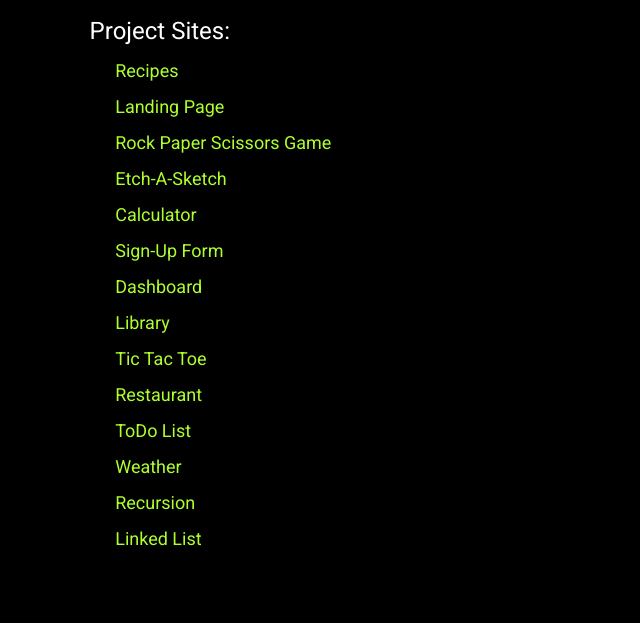
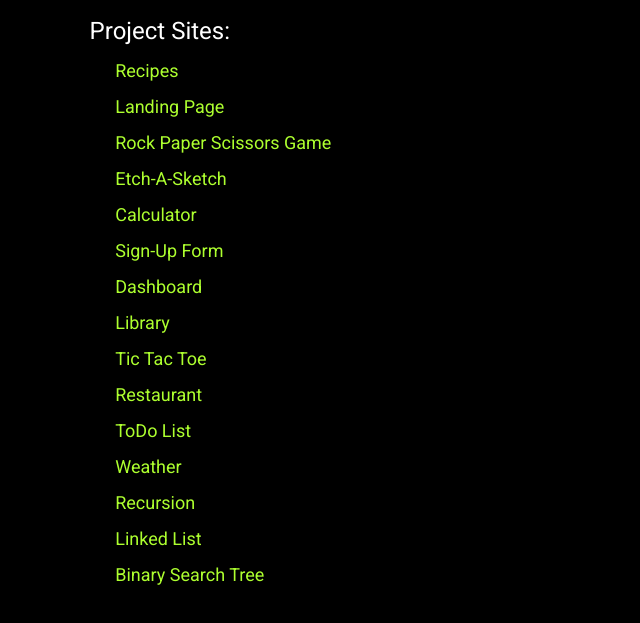
Before and after one commit to chris-phan/odin-project, a plain HTML site: page index.html in a window 1280 px wide. Shown: the part 61-684 px from the top of the page, without its empty margins (0-640 px from the left). Drawn offline with Linux system fonts and the light colour scheme.

Commit message:
Added link to BST page on home page

```diff
--- a/index.html
+++ b/index.html
@@ -53,6 +53,9 @@
 			<li>
 				<a href="./14-linked-list/index.html">Linked List</a>
 			</li>
+			<li>
+				<a href="./15-bst/index.html">Binary Search Tree</a>
+			</li>
 		</ul>
 	</body>
 </html>
```
